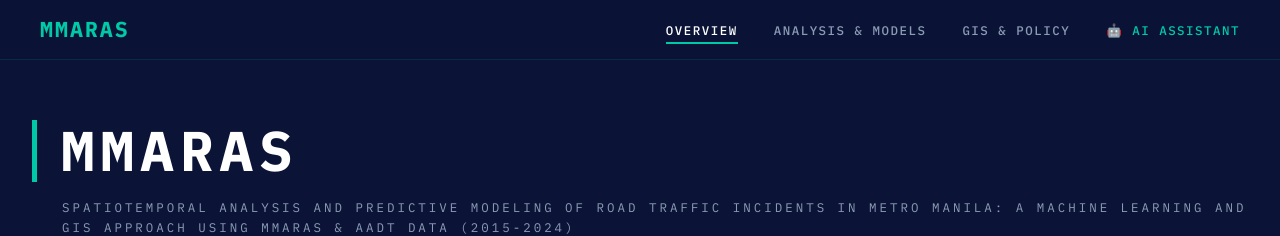
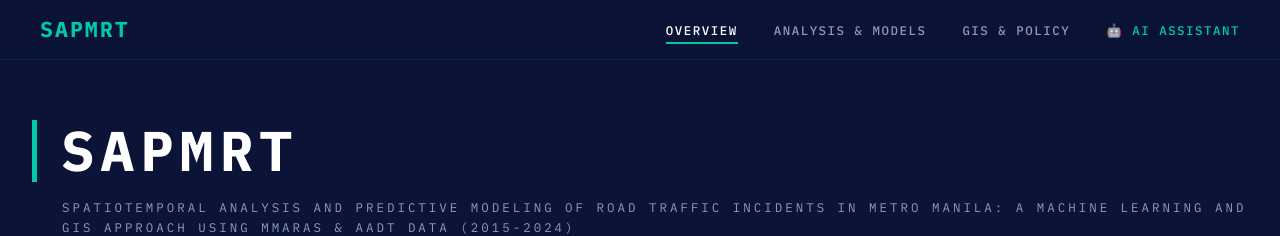
Before and after one commit to Yezez9/Metro-manila-crash-analysis-website, a React (Vite) app: page / in a window 1280 px wide. Shown: the top 236 px of the page. Built offline with nearby package versions, Linux system fonts and the light colour scheme.

Commit message:
Rename logo and hero heading from MMARAS to SAPMRT

```diff
--- a/src/components/Navbar.jsx
+++ b/src/components/Navbar.jsx
@@ -12,7 +12,7 @@ export default function Navbar({ activePage, setActivePage }) {
   return (
     <nav className="navbar" id="navbar">
       <span className="navbar__logo" onClick={() => handleNav('overview')}>
-        MMARAS
+        SAPMRT
       </span>
 
       <button
--- a/src/pages/Page1Overview.jsx
+++ b/src/pages/Page1Overview.jsx
@@ -13,7 +13,7 @@ export default function Page1Overview() {
     <div className="page-container">
       {/* HERO */}
       <section className="hero" id="overview-hero">
-        <h1 className="hero__heading">MMARAS</h1>
+        <h1 className="hero__heading">SAPMRT</h1>
         <p className="hero__subtitle">
           Spatiotemporal Analysis and Predictive Modeling of Road Traffic Incidents in Metro Manila: A Machine Learning and GIS Approach Using MMARAS &amp; AADT Data (2015-2024)
         </p>
```
